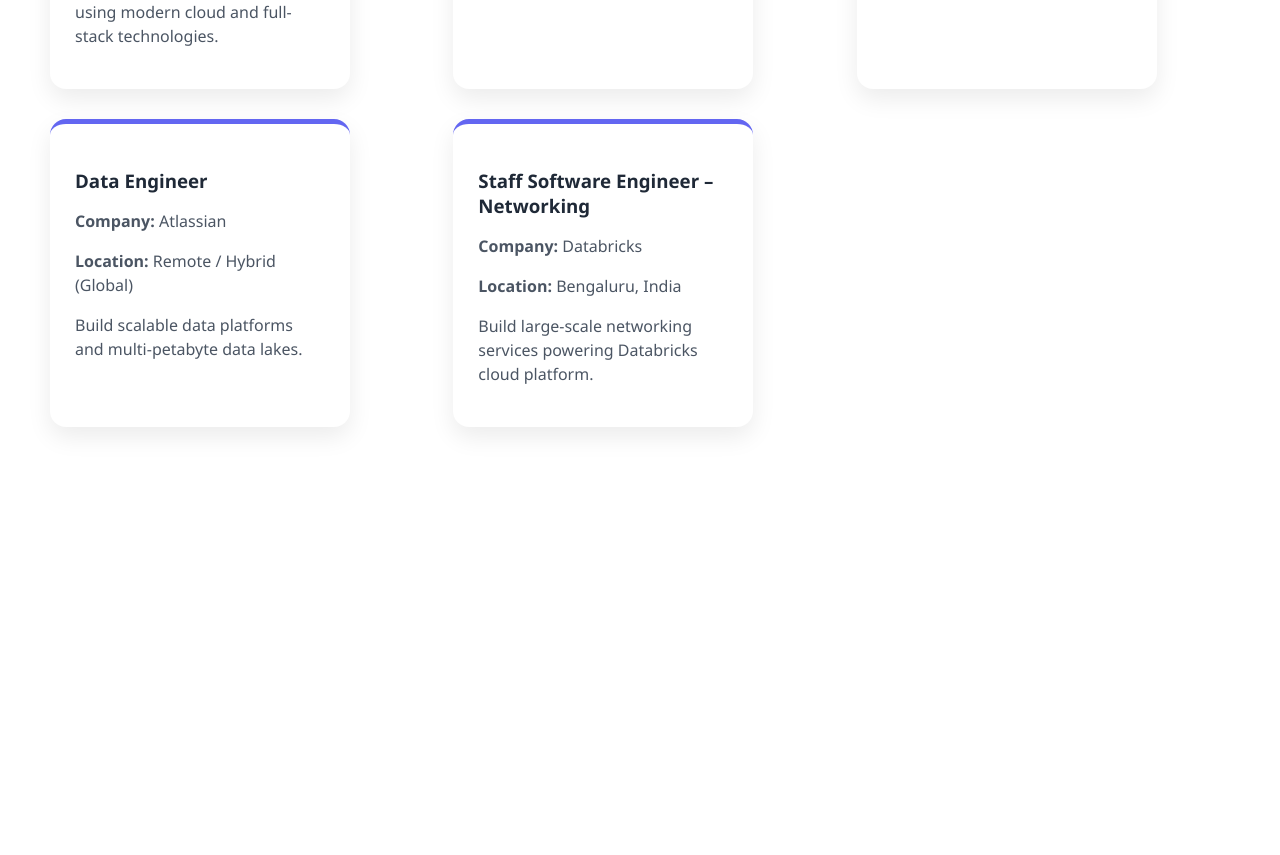
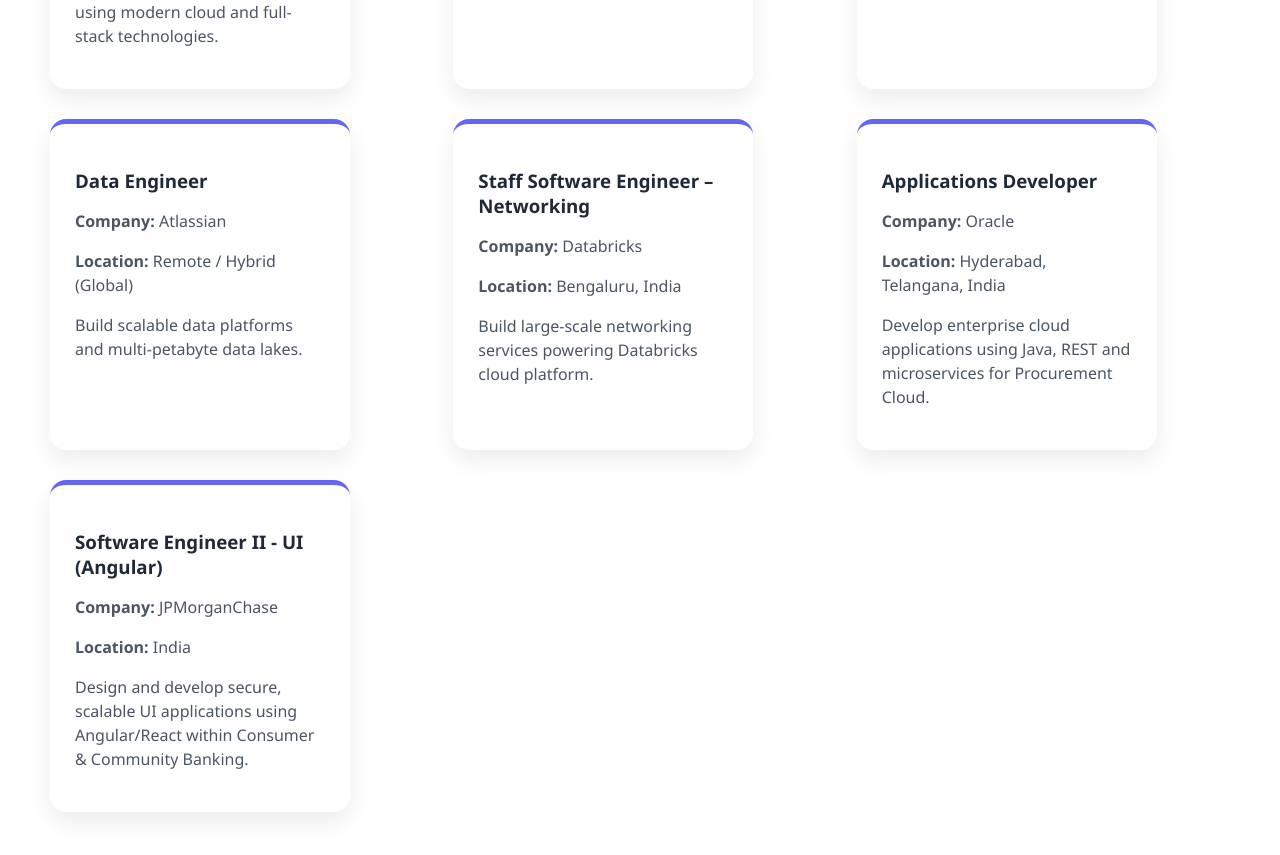
Before and after one commit to Adicshan/jobfind, a React (Create React App) app: page / in a window 1280 px wide. Shown: the part 427-1282 px from the top of the page. Before the commit the page ends 904 px from the top, so only its background shows below. Built offline with nearby package versions, Linux system fonts and the light colour scheme.

Commit message:
add few more jobs

```diff
--- a/src/Home.js
+++ b/src/Home.js
@@ -149,7 +149,109 @@
   • Competitive salary
   • Global company exposure
   • Inclusive work culture`
+},
+{
+  id: 6,
+  role: "Applications Developer",
+  company: "Oracle",
+  location: "Hyderabad, Telangana, India",
+  shortDesc:
+    "Develop enterprise cloud applications using Java, REST and microservices for Procurement Cloud.",
+  experience: "3 – 5+ years",
+  skills:
+    "Java, Spring, REST, Microservices, JavaScript, SQL, AI Agents",
+  apply:
+    "https://www.oracle.com/careers/",
+  fullDesc: `Key Responsibilities:
+    • Analyze, design, develop and debug enterprise applications
+    • Build complex enhancements and resolve critical bugs
+    • Perform unit testing and regression testing
+    • Collaborate with QA and product management teams
+    • Interact with customers to resolve issues
+    • Contribute to AI-driven and microservices-based solutions
+
+    Technology Stack:
+    • Java, JavaScript
+    • Oracle VB/JET
+    • REST APIs
+    • SQL / PL-SQL
+    • Microservices
+    • AI Agents, Gen-AI, Agentic workflows
+
+    Requirements:
+    • BS / MS degree or equivalent experience
+    • 4+ years of software engineering experience
+    • Strong Java & OOPS concepts
+    • Spring, REST, Microservices
+    • JavaScript / JET
+
+    Preferred:
+    • JDBC, XML
+    • Unix/Linux
+    • ADF
+    • AI/ML
+    • Scrum
+
+    Team:
+    • Fusion Procurement Development
+    • Procurement Cloud
+ `
+},
+{
+  id: 7,
+  role: "Software Engineer II - UI (Angular)",
+  company: "JPMorganChase",
+  location: "India",
+  shortDesc:
+    "Design and develop secure, scalable UI applications using Angular/React within Consumer & Community Banking.",
+
+  experience: "4+ years",
+
+  skills:
+    "Angular, React, JavaScript, HTML, CSS, Bootstrap, Angular Material, Micro Frontend, Accessibility",
+
+  apply:
+    "https://careers.jpmorganchase.com/",
+
+  fullDesc: `Key Responsibilities:
+    • Design, develop and troubleshoot UI applications
+    • Write secure, high-quality code
+    • Work with upstream & downstream systems
+    • Apply SDLC tools for automation
+    • Debug and resolve technical issues
+    • Analyze large datasets for decision making
+    • Follow secure coding standards
+    • Promote inclusive team culture
+
+    Technology Stack:
+    • Angular / React
+    • JavaScript
+    • HTML, CSS
+    • Bootstrap, Angular Material
+    • Micro Frontend Architecture
+
+    Requirements:
+    • 4+ years frontend experience
+    • Strong JavaScript fundamentals
+    • Experience with Angular/React
+    • Corporate project experience
+    • End-to-end SDLC knowledge
+    • CI/CD exposure
+    • Security & resiliency practices
+
+    Preferred:
+    • Accessibility standards
+    • Cloud exposure
+    • AI / ML basics
+    • Mobile development
+
+    Team:
+    • Consumer & Community Banking
+    • Agile Scrum Teams
+ `
 }
+
+
 
 ];
 
```
